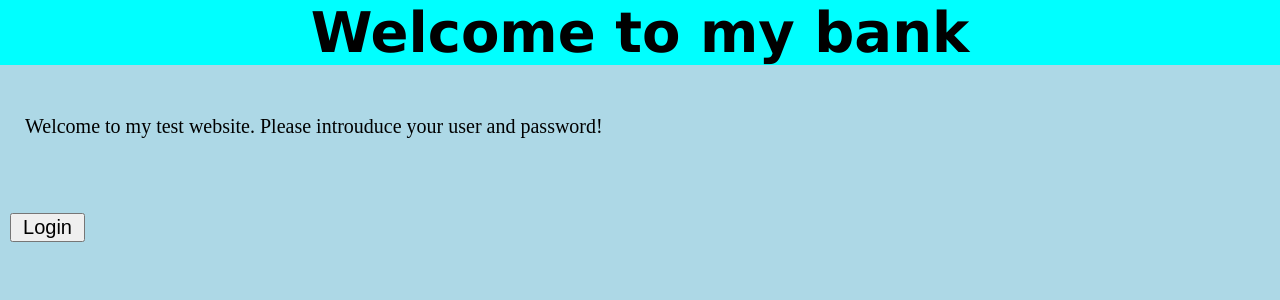
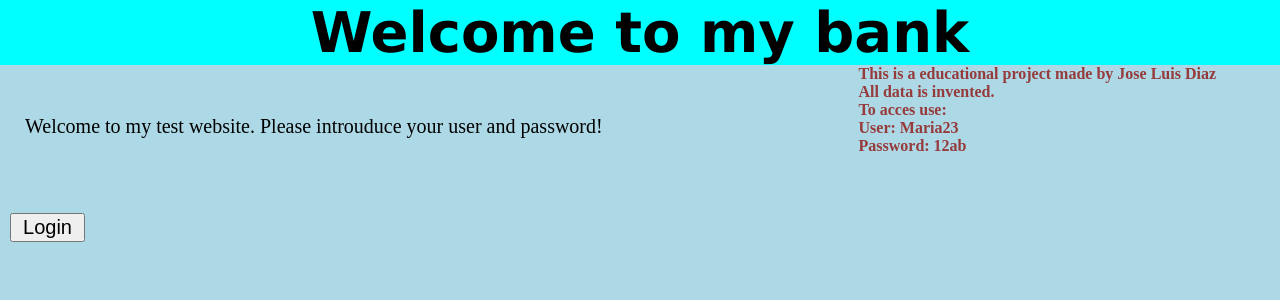
Before and after one commit to Jluisengineer/CAVC, a PHP site: page / in a window 1280 px wide. Shown: the top 300 px of the page. Run offline with PHP 8.4, Linux system fonts and the light colour scheme.

Commit message:
Updating index.html

```diff
--- a/Mybank/Bank_Management.php
+++ b/Mybank/Bank_Management.php
@@ -86,15 +86,15 @@ class Bank_Management extends Conexion{
         return $result;
     }
 
-    public function transaction($refer,$s_code,$in,$out){
-        $sql="insert into transactions(tr_reference, tr_ac_sortcode, tr_in, tr_out) values('$refer','$s_code','$in','$out')";
+    public function transaction($ac_num,$refer,$s_code,$in,$out){
+        $sql="insert into transactions(tr_reference, tr_ac_number, tr_ac_sortcode, tr_in, tr_out) values('$refer','$ac_num','$s_code','$in','$out')";
         $result = $this->conexion -> prepare($sql);
         $result -> execute();
         return $result;
     }
 
     public function balance($id){
-        $sql="select c_id, c_name, c_surname, tr_ac_sortcode, SUM(tr_in-tr_out) as Balance from ((customers inner join accounts on c_id=ac_c_id) inner join transactions on ac_sortcode = tr_ac_sortcode) where c_id=$id group by tr_ac_sortcode";
+        $sql="select c_id, c_name, c_surname, tr_ac_sortcode, SUM(tr_in-tr_out) as Balance from ((customers inner join accounts on c_id=ac_c_id) inner join transactions on ac_number = tr_ac_number) where c_id=$id group by tr_ac_sortcode";
         $result = $this->conexion -> prepare($sql);
         $result -> execute();
         return $result;
--- a/Mybank/index.html
+++ b/Mybank/index.html
@@ -29,6 +29,15 @@
 
 <body>
     <div id="welcome"><h1>Welcome to my bank</h1></div>
+
+    <div id="by">
+        <p>This is a educational project made by Jose Luis Diaz</p>
+        <p>All data is invented.</p>
+        <p>To acces use: <br>
+            User: Maria23 <br>
+            Password: 12ab</p>
+    </div>
+
     <div id="container">
         <p>Welcome to my test website. Please introuduce your user and password!</p>
     </div>
--- a/Mybank/new_transaction1.php
+++ b/Mybank/new_transaction1.php
@@ -11,12 +11,13 @@
 require_once("Bank_Management.php");
 $customer = new Bank_Management();
 $s_code=$_POST['s_code'];
+$ac_num=$_POST['ac_num'];
 $refer=$_POST['refer'];
 $in=$_POST['in'];
 $out=$_POST['out'];
 
 
-$result=$customer->transaction($refer,$s_code,$in,$out);
+$result=$customer->transaction($refer,$ac_num,$s_code,$in,$out);
 
 if($result){
     echo "Register updated";
--- a/Mybank/styles/styles_index.css
+++ b/Mybank/styles/styles_index.css
@@ -62,3 +62,13 @@ body{
     margin-right: 350px;
 
 }
+#by{
+    text-align: left;
+    float: right;
+    font-size: 12pt;
+    margin: auto;
+    margin-right: 5%;
+    color: rgb(150, 59, 59);
+    font-weight: bold;
+
+}
```
Also changed, not shown: Mybank/conexion_DDBB/conexion.php (+4 -4 lines), Mybank/new_transaction.php (+5 -2 lines).
